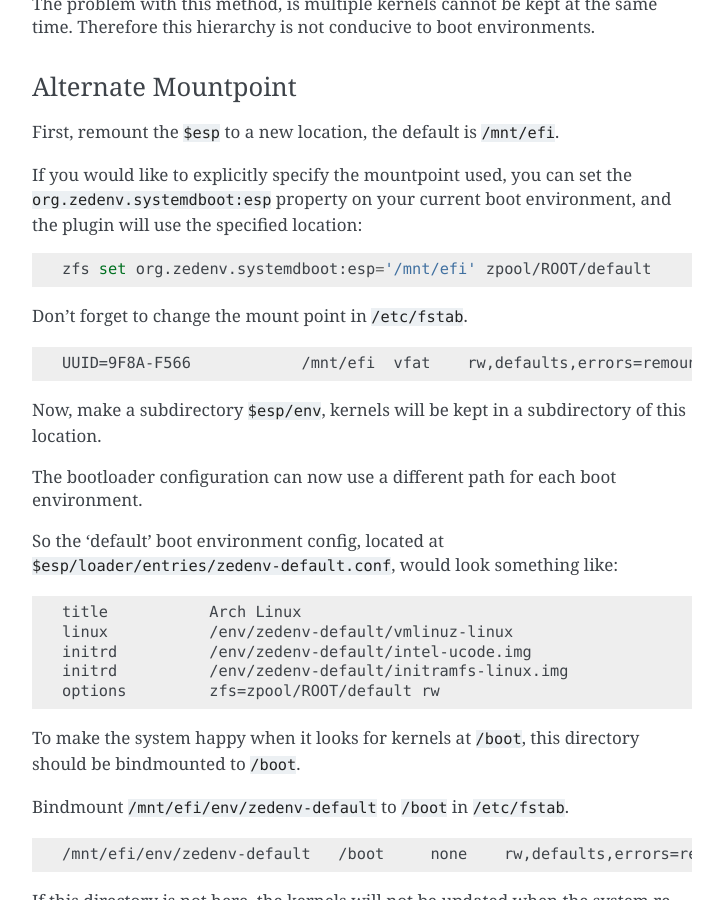
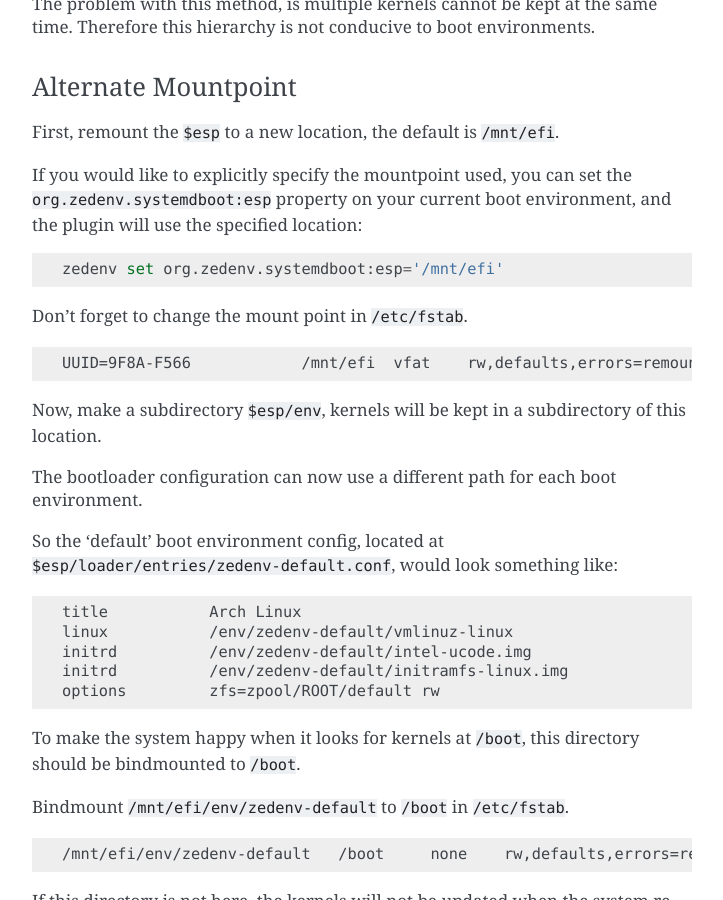
Before and after one commit to johnramsden/zedenv, a Sphinx documentation site: the page built from doc/source/plugins.rst, in a window 1280 px wide and 900 px high, scrolled down 1487 px. Shown: the whole window, without its empty margins (388-1111 px from the left). Built offline with Sphinx 7.4.7, drawn with Linux system fonts in a browser that asks for light colours.

```diff
--- a/doc/source/plugins.rst
+++ b/doc/source/plugins.rst
@@ -87,7 +87,7 @@ will use the specified location:
 
 .. code-block:: shell
 
-    zfs set org.zedenv.systemdboot:esp='/mnt/efi' zpool/ROOT/default
+    zedenv set org.zedenv.systemdboot:esp='/mnt/efi'
 
 Don't forget to change the mount point in ``/etc/fstab``.
 
--- a/zedenv/__init__.py
+++ b/zedenv/__init__.py
@@ -2,7 +2,7 @@
 
 import subprocess
 
-__version__ = '0.2.0'
+__version__ = '0.3.0'
 
 
 def vcs_release(version: str):
```
